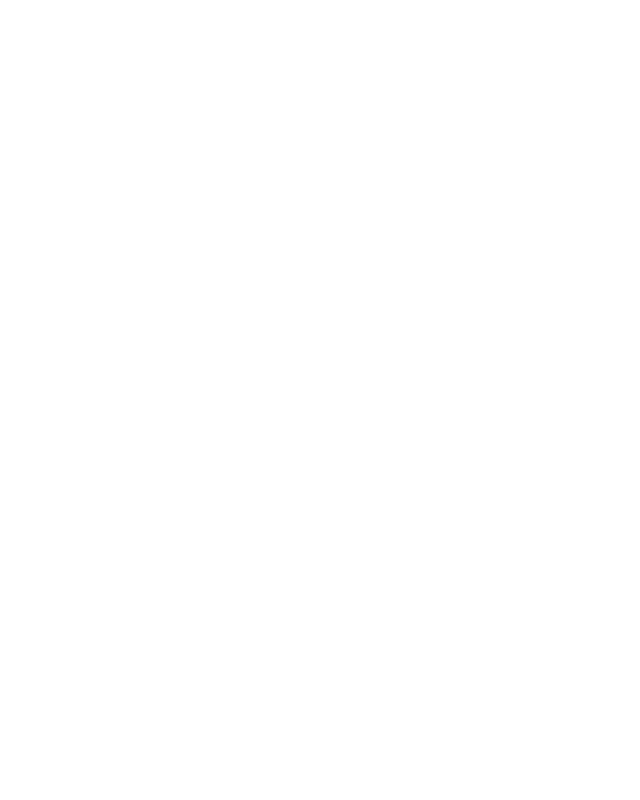
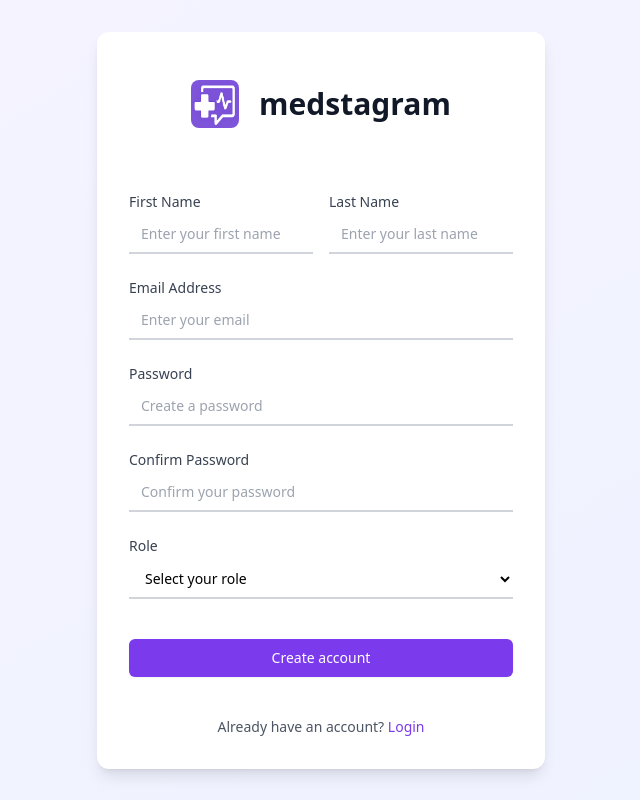
Before and after one commit to mfranco1/medstagram, a React (Vite) app in the folder frontend/: page /signup in a window 1280 px wide. Before the commit this address had no page. Shown: the whole page, without its empty margins (319-959 px from the left). Built offline with nearby package versions, Linux system fonts and the light colour scheme.

Commit message:
feat: add registration page for signing up

```diff
--- a/frontend/src/App.tsx
+++ b/frontend/src/App.tsx
@@ -1,12 +1,14 @@
 import { BrowserRouter, Routes, Route, Navigate } from 'react-router-dom'
 import LoginPage from './pages/LoginPage'
 import SoapPage from './pages/SoapPage'
+import SignupPage from './pages/SignupPage'
 
 export default function App() {
   return (
     <BrowserRouter>
       <Routes>
         <Route path="/login" element={<LoginPage />} />
+        <Route path="/signup" element={<SignupPage />} />
         <Route path="/soap" element={<SoapPage />} />
         <Route path="/" element={<Navigate to="/login" replace />} />
       </Routes>
--- a/frontend/src/pages/LoginPage.tsx
+++ b/frontend/src/pages/LoginPage.tsx
@@ -113,8 +113,21 @@ export default function LoginPage() {
             disabled={isLoading}
             className="w-full flex justify-center py-2 px-4 border border-transparent rounded-md shadow-sm text-sm font-medium text-white bg-violet-600 hover:bg-violet-700 focus:outline-none focus:ring-2 focus:ring-offset-2 focus:ring-violet-500 disabled:opacity-50 disabled:cursor-not-allowed"
           >
-            {isLoading ? 'Signing in...' : 'Sign in'}
+            {isLoading ? 'Logging in...' : 'Login'}
           </button>
+
+          <div className="text-center">
+            <p className="text-sm text-gray-600">
+              Don't have an account?{' '}
+              <button
+                type="button"
+                onClick={() => navigate('/signup')}
+                className="font-medium text-violet-600 hover:text-violet-500 focus:outline-none focus:ring-2 focus:ring-offset-2 focus:ring-violet-500"
+              >
+                Sign up
+              </button>
+            </p>
+          </div>
         </form>
 
         <div className="mt-6">
--- /dev/null
+++ b/frontend/src/pages/SignupPage.tsx
@@ -0,0 +1,191 @@
+import { useState } from 'react';
+import { useForm } from 'react-hook-form';
+import { z } from 'zod';
+import { zodResolver } from '@hookform/resolvers/zod';
+import { useNavigate } from 'react-router-dom';
+
+const signupSchema = z.object({
+  email: z.string().email('Please enter a valid email address'),
+  password: z.string().min(8, 'Password must be at least 8 characters'),
+  confirmPassword: z.string(),
+  firstName: z.string().min(2, 'First name must be at least 2 characters'),
+  lastName: z.string().min(2, 'Last name must be at least 2 characters'),
+  role: z.enum(['doctor', 'nurse', 'admin', 'patient']),
+}).refine((data) => data.password === data.confirmPassword, {
+  message: "Passwords don't match",
+  path: ["confirmPassword"],
+});
+
+type SignupFormData = z.infer<typeof signupSchema>;
+
+export default function SignupPage() {
+  const [isLoading, setIsLoading] = useState(false);
+  const navigate = useNavigate();
+
+  const {
+    register,
+    handleSubmit,
+    formState: { errors },
+  } = useForm<SignupFormData>({
+    resolver: zodResolver(signupSchema),
+  });
+
+  const onSubmit = async (data: SignupFormData) => {
+    setIsLoading(true);
+    try {
+      // TODO: Implement actual signup logic
+      console.log('Signup data:', data);
+      // Simulate API call
+      await new Promise(resolve => setTimeout(resolve, 1000));
+      // Navigate to login page after successful signup
+      navigate('/login');
+    } catch (error) {
+      console.error('Signup failed:', error);
+    } finally {
+      setIsLoading(false);
+    }
+  };
+
+  return (
+    <div className="min-h-screen bg-gradient-to-br from-violet-50 to-indigo-50 flex items-center justify-center p-4">
+      <div className="max-w-md w-full space-y-8 bg-white p-8 rounded-xl shadow-lg">
+        <div className="text-center pb-8 pt-4">
+          <div className="flex items-center justify-center space-x-5">
+            <img
+              src="/medstagram_small.png"
+              alt="Medstagram Logo"
+              className="h-12 w-12 rounded-lg"
+            />
+            <h1 className="text-3xl font-bold text-gray-900">medstagram</h1>
+          </div>
+        </div>
+
+        <form className="space-y-10" onSubmit={handleSubmit(onSubmit)}>
+          <div className="space-y-6">
+            <div className="grid grid-cols-2 gap-4">
+              <div>
+                <label htmlFor="firstName" className="block text-sm font-medium text-gray-700">
+                  First Name
+                </label>
+                <input
+                  id="firstName"
+                  type="text"
+                  {...register('firstName')}
+                  className="mt-1 text-sm block w-full px-3 py-2 bg-transparent border-0 border-b-2 border-gray-300 focus:outline-none focus:border-gray-500 transition-colors duration-200"
+                  placeholder="Enter your first name"
+                />
+                {errors.firstName && (
+                  <p className="mt-1 text-sm text-red-600">{errors.firstName.message}</p>
+                )}
+              </div>
+              <div>
+                <label htmlFor="lastName" className="block text-sm font-medium text-gray-700">
+                  Last Name
+                </label>
+                <input
+                  id="lastName"
+                  type="text"
+                  {...register('lastName')}
+                  className="mt-1 text-sm block w-full px-3 py-2 bg-transparent border-0 border-b-2 border-gray-300 focus:outline-none focus:border-gray-500 transition-colors duration-200"
+                  placeholder="Enter your last name"
+                />
+                {errors.lastName && (
+                  <p className="mt-1 text-sm text-red-600">{errors.lastName.message}</p>
+                )}
+              </div>
+            </div>
+
+            <div>
+              <label htmlFor="email" className="block text-sm font-medium text-gray-700">
+                Email Address
+              </label>
+              <input
+                id="email"
+                type="email"
+                {...register('email')}
+                className="mt-1 text-sm block w-full px-3 py-2 bg-transparent border-0 border-b-2 border-gray-300 focus:outline-none focus:border-gray-500 transition-colors duration-200"
+                placeholder="Enter your email"
+              />
+              {errors.email && (
+                <p className="mt-1 text-sm text-red-600">{errors.email.message}</p>
+              )}
+            </div>
+
+            <div>
+              <label htmlFor="password" className="block text-sm font-medium text-gray-700">
+                Password
+              </label>
+              <input
+                id="password"
+                type="password"
+                {...register('password')}
+                className="mt-1 text-sm block w-full px-3 py-2 bg-transparent border-0 border-b-2 border-gray-300 focus:outline-none focus:border-gray-500 transition-colors duration-200"
+                placeholder="Create a password"
+              />
+              {errors.password && (
+                <p className="mt-1 text-sm text-red-600">{errors.password.message}</p>
+              )}
+            </div>
+
+            <div>
+              <label htmlFor="confirmPassword" className="block text-sm font-medium text-gray-700">
+                Confirm Password
+              </label>
+              <input
+                id="confirmPassword"
+                type="password"
+                {...register('confirmPassword')}
+                className="mt-1 text-sm block w-full px-3 py-2 bg-transparent border-0 border-b-2 border-gray-300 focus:outline-none focus:border-gray-500 transition-colors duration-200"
+                placeholder="Confirm your password"
+              />
+              {errors.confirmPassword && (
+                <p className="mt-1 text-sm text-red-600">{errors.confirmPassword.message}</p>
+              )}
+            </div>
+
+            <div>
+              <label htmlFor="role" className="block text-sm font-medium text-gray-700">
+                Role
+              </label>
+              <select
+                id="role"
+                {...register('role')}
+                className="mt-1 text-sm block w-full px-3 py-2 bg-transparent border-0 border-b-2 border-gray-300 focus:outline-none focus:border-gray-500 transition-colors duration-200"
+              >
+                <option value="">Select your role</option>
+                <option value="doctor">Doctor</option>
+                <option value="nurse">Nurse</option>
+                <option value="admin">Administrator</option>
+                <option value="patient">Patient</option>
+              </select>
+              {errors.role && (
+                <p className="mt-1 text-sm text-red-600">{errors.role.message}</p>
+              )}
+            </div>
+          </div>
+
+          <button
+            type="submit"
+            disabled={isLoading}
+            className="w-full flex justify-center py-2 px-4 border border-transparent rounded-md shadow-sm text-sm font-medium text-white bg-violet-600 hover:bg-violet-700 focus:outline-none focus:ring-2 focus:ring-offset-2 focus:ring-violet-500 disabled:opacity-50 disabled:cursor-not-allowed"
+          >
+            {isLoading ? 'Creating account...' : 'Create account'}
+          </button>
+
+          <div className="text-center">
+            <p className="text-sm text-gray-600">
+              Already have an account?{' '}
+              <button
+                type="button"
+                onClick={() => navigate('/login')}
+                className="font-medium text-violet-600 hover:text-violet-500 focus:outline-none focus:ring-2 focus:ring-offset-2 focus:ring-violet-500"
+              >
+                Login
+              </button>
+            </p>
+          </div>
+        </form>
+      </div>
+    </div>
+  );
+}
```
